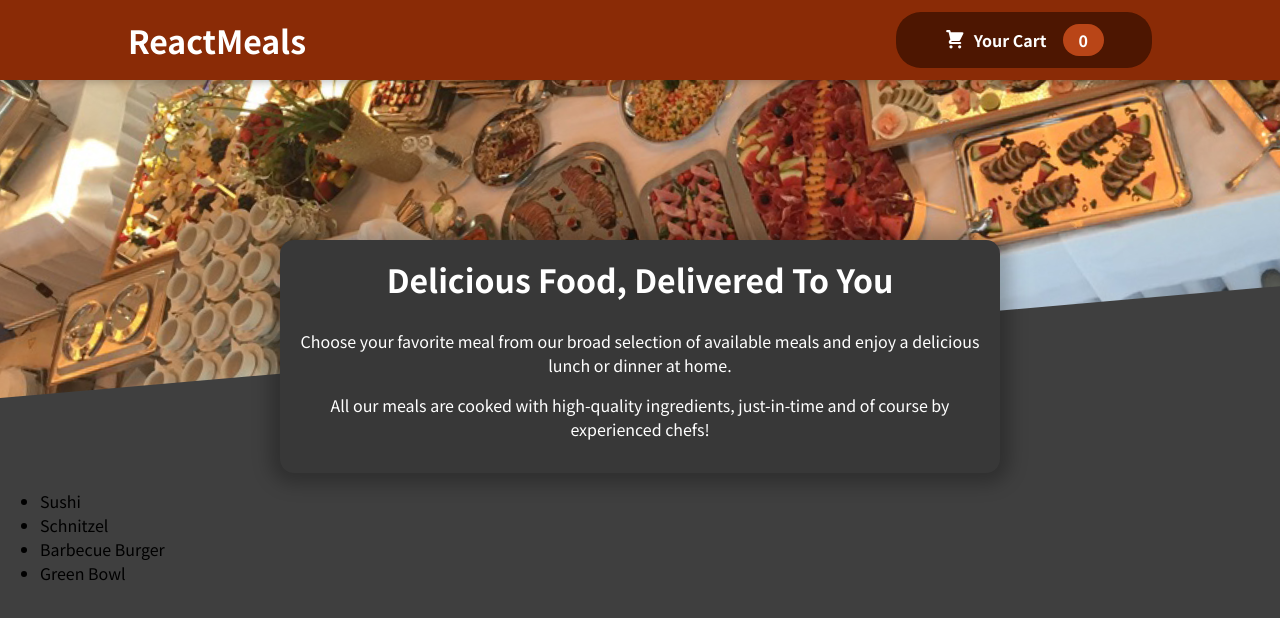
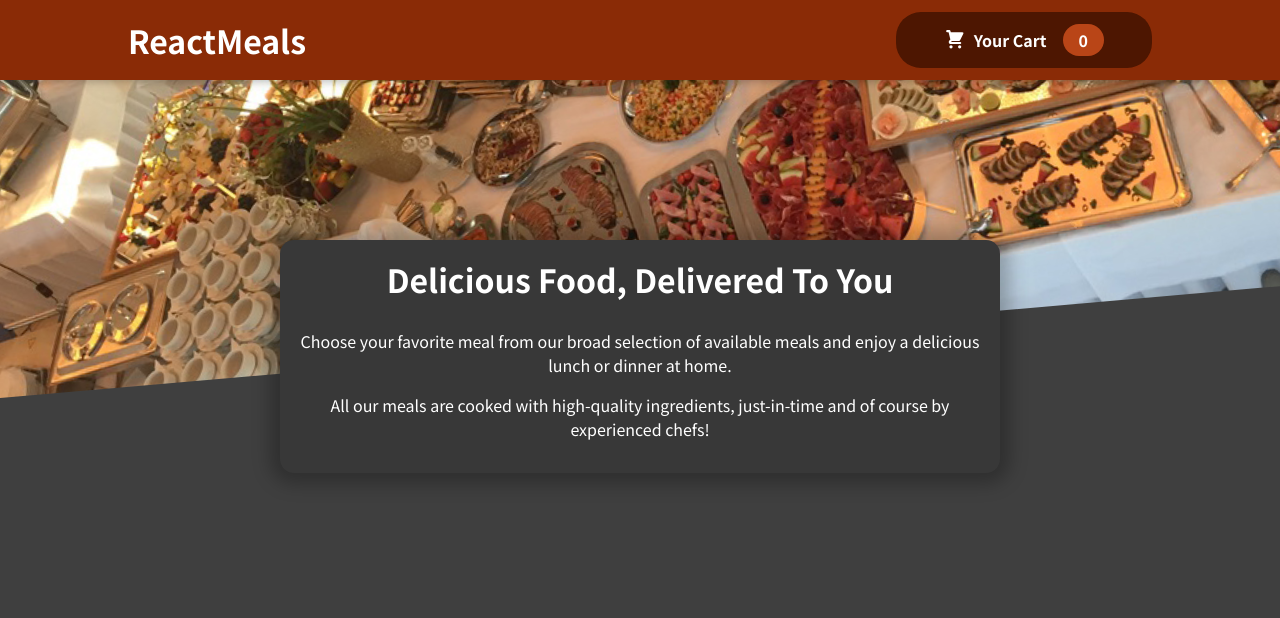
Before and after one commit to harish0319/01-starting-project, a React (Create React App) app: page / in a window 1280 px wide. Shown: the top 618 px of the page. Built offline with nearby package versions, Linux system fonts and the light colour scheme.

Commit message:
some correction

```diff
--- a/src/App.js
+++ b/src/App.js
@@ -1,14 +1,14 @@
 import { Fragment } from "react";
 
 import Header from "./components/Layout/Header";
-import Meals from "./components/Meals/Meals";
+import MealsSummary from "./components/Meals/MealsSummary";
 
 function App() {
   return (
     <Fragment>
       <Header />
       <main>
-        <Meals />
+        <MealsSummary />
       </main>
     </Fragment>
   );
--- a/src/components/Meals/AvailableMeals.js
+++ /dev/null
@@ -1,40 +0,0 @@
-import classes from './MealsSummary.module.css';
-
-const DUMMY_MEALS = [
-    {
-        id: 'm1',
-        name: 'Sushi',
-        description: 'Finest fish and veggies',
-        price: 22.99,
-    },
-    {
-        id: 'm2',
-        name: 'Schnitzel',
-        description: 'A german specialty!',
-        price: 16.5,
-    },
-    {
-        id: 'm3',
-        name: 'Barbecue Burger',
-        description: 'American, raw, meaty',
-        price: 12.99,
-    },
-    {
-        id: 'm4',
-        name: 'Green Bowl',
-        description: 'Healthy...and green...',
-        price: 18.99,
-    },
-];
-
-const AvailableMeals = () => {
-    const mealsList = DUMMY_MEALS.map(meal => <li>{meal.name}</li>);
-
-    return <section className={classes.meals}>
-        <ul>
-            {mealsList}
-        </ul>
-    </section>
-};
-
-export default AvailableMeals;
--- a/src/components/Meals/Meals.js
+++ /dev/null
@@ -1,15 +0,0 @@
-import { Fragment } from "react";
-
-import MealsSummary from "./MealsSummary";
-import AvailableMeals from "./AvailableMeals";
-
-const Meals = () => {
-    return (
-        <Fragment>
-            <MealsSummary />
-            <AvailableMeals />
-        </Fragment>
-    );
-};
-
-export default Meals;
```
Also changed, not shown: src/components/Meals/AvailableMeals.module.css (deleted, +0 -24 lines).
